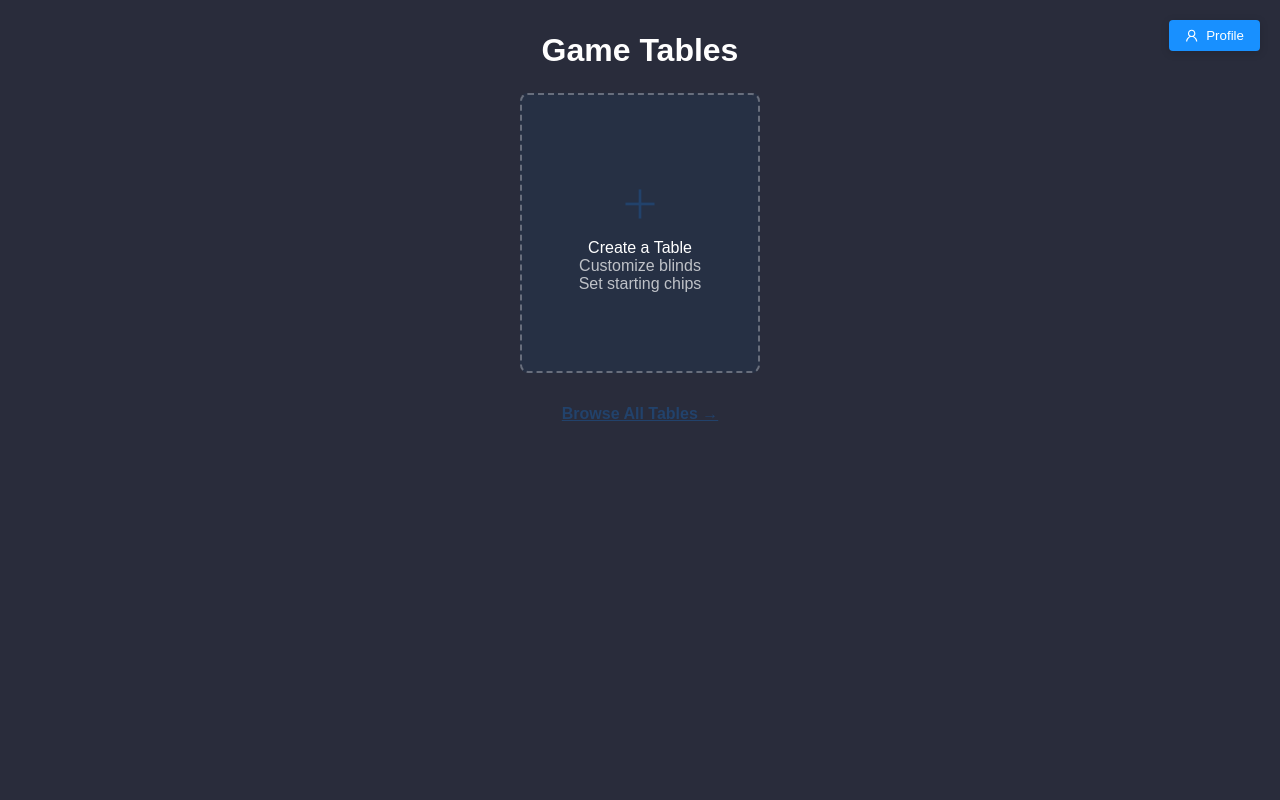
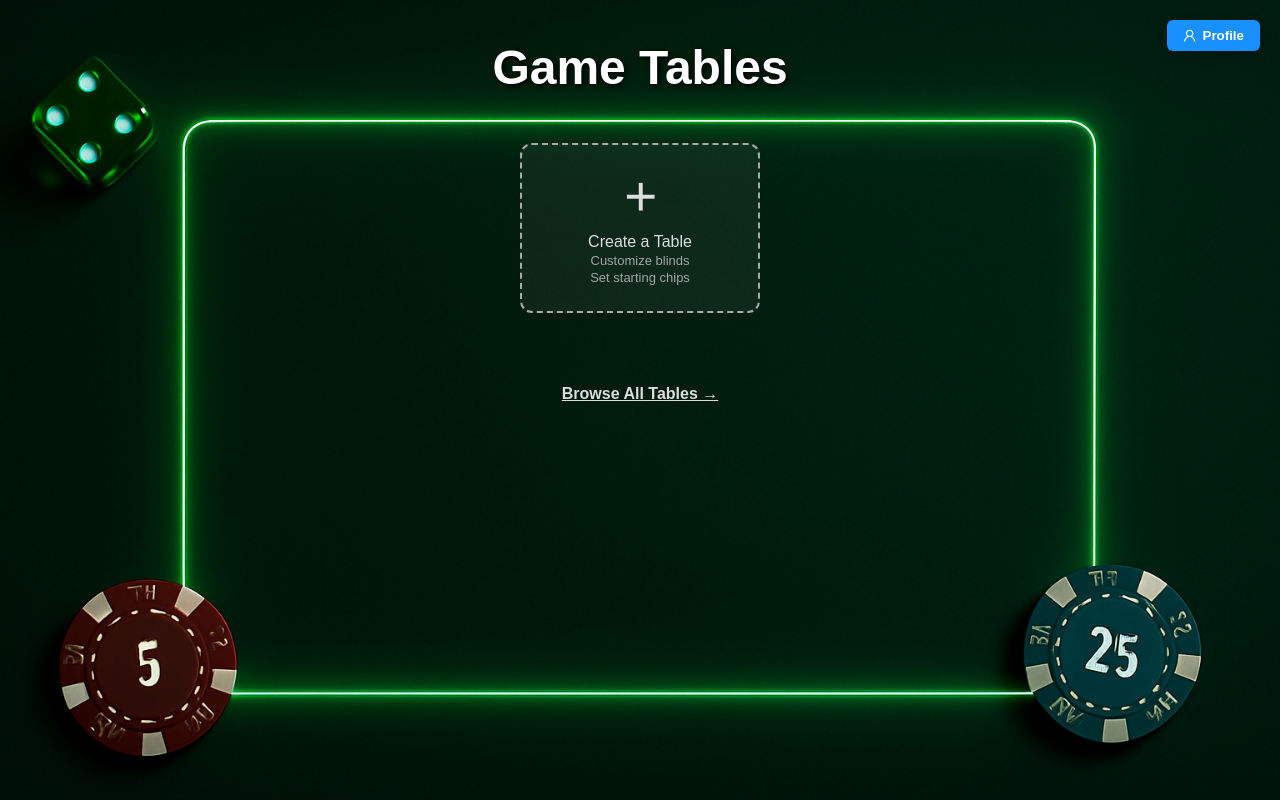
Before and after one commit to Qavrox/sopra-fs25-group-45-client, a Next.js app: page /lobby in a window 1280 px wide. Built offline with nearby package versions, Linux system fonts and the light colour scheme; what @ant-design/nextjs-registry would draw is missing.

Commit message:
beautify lobby page and gametable

```diff
--- /dev/null
+++ b/app/lobby/page.module.css
@@ -0,0 +1,120 @@
+.lobbyWrapper {
+    min-height: 100vh;
+    background-image: url("/images/background1.png");
+    background-size: cover;
+    background-position: center;
+    background-repeat: no-repeat;
+    padding: 40px 24px;
+    position: relative;
+    backdrop-filter: brightness(0.85);
+}
+
+.profileButton {
+    position: absolute;
+    top: 20px;
+    right: 20px;
+    background-color: #1890ff;
+    color: white;
+    border: none;
+    border-radius: 6px;
+    padding: 8px 16px;
+    font-weight: 600;
+    display: flex;
+    align-items: center;
+    gap: 6px;
+    cursor: pointer;
+    box-shadow: 0 4px 12px rgba(0, 0, 0, 0.3);
+    transition: background 0.2s;
+}
+.profileButton:hover {
+    background-color: #40a9ff;
+}
+
+.title {
+    text-align: center;
+    font-size: 48px;
+    color: #fff;
+    font-weight: bold;
+    margin-bottom: 48px;
+    text-shadow: 2px 2px 6px #000;
+}
+
+.cardsWrapper {
+    display: flex;
+    flex-wrap: wrap;
+    justify-content: center;
+    gap: 32px;
+    padding: 0 20px;
+}
+
+.roomCard {
+    background-color: rgba(255, 255, 255, 0.08);
+    border: 1px solid rgba(255, 255, 255, 0.15);
+    border-radius: 12px;
+    padding: 20px;
+    width: 240px;
+    color: #fff;
+    cursor: pointer;
+    text-align: center;
+    transition: transform 0.2s, box-shadow 0.2s;
+}
+.roomCard:hover {
+    transform: translateY(-5px);
+    box-shadow: 0 8px 24px rgba(0, 0, 0, 0.4);
+}
+
+.blindInfo {
+    font-size: 14px;
+    color: #ccc;
+    margin-top: 4px;
+}
+
+.createWrapper {
+    display: flex;
+    justify-content: center;
+    margin-bottom: 32px;
+}
+
+.createCard {
+    border: 2px dashed #aaa;
+    border-radius: 12px;
+    width: 240px;
+    padding: 24px;
+    background-color: rgba(255, 255, 255, 0.05);
+    color: #ddd;
+    cursor: pointer;
+    text-align: center;
+    transition: transform 0.2s, box-shadow 0.2s;
+}
+.createCard:hover {
+    transform: scale(1.05);
+    box-shadow: 0 6px 20px rgba(0, 0, 0, 0.3);
+}
+.createIcon {
+    font-size: 36px;
+    font-weight: bold;
+    margin-bottom: 12px;
+}
+
+.subtext {
+    font-size: 13px;
+    opacity: 0.7;
+    margin: 2px 0;
+}
+
+.browseAll {
+    margin-top: 40px;
+    text-align: center;
+}
+.browseButton {
+    background: none;
+    border: none;
+    color: #ddd;
+    font-weight: bold;
+    font-size: 16px;
+    cursor: pointer;
+    text-decoration: underline;
+}
+.browseButton:hover {
+    color: #fff;
+}
--- a/app/lobby/page.tsx
+++ b/app/lobby/page.tsx
@@ -4,6 +4,7 @@ import { UserOutlined } from '@ant-design/icons';
 import { useRouter } from 'next/navigation';
 import { apiClient } from '../api/apiClient';
 import type { Game } from '@/types/game';
+import styles from './page.module.css'; // 使用模块化样式
 
 export default function Lobby() {
     const [rooms, setRooms] = useState<Game[]>([]);
@@ -18,69 +19,46 @@ export default function Lobby() {
 
     const navigateToProfile = () => {
         const userId = apiClient.getUserId();
-    if (userId) {
-      router.push(`/users/${userId}`);
-    } else {
-      router.push('/login');
-    }
+        router.push(userId ? `/users/${userId}` : '/login');
     };
 
     return (
-    <main className="lobby-container">
-      {/* profile button */}
-      <button
-        onClick={navigateToProfile}
-        className="profile-button"
-        style={{
-          position: 'absolute',
-          top: '20px',
-          right: '20px',
-          backgroundColor: '#1890ff',
-          color: 'white',
-          border: 'none',
-          borderRadius: '4px',
-          padding: '8px 16px',
-          display: 'flex',
-          alignItems: 'center',
-          gap: '8px',
-          cursor: 'pointer',
-          boxShadow: '0 2px 8px rgba(0, 0, 0, 0.15)'
-        }}
-      >
-        <UserOutlined /> Profile
+        <main className={styles.lobbyWrapper}>
+            <button className={styles.profileButton} onClick={navigateToProfile}>
+                <UserOutlined/> Profile
             </button>
 
-      <h1 className="lobby-title">Game Tables</h1>
-      <div className="game-cards-container">
+            <h1 className={styles.title}>Game Tables</h1>
+
+            {/* 第一行：Create Table */}
+            <div className={styles.createWrapper}>
+                <div className={styles.createCard} onClick={() => router.push('/lobby/create')}>
+                    <div className={styles.createIcon}>＋</div>
+                    <p>Create a Table</p>
+                    <p className={styles.subtext}>Customize blinds</p>
+                    <p className={styles.subtext}>Set starting chips</p>
+                </div>
+            </div>
+
+            {/* 第二行：已有房间 */}
+            <div className={styles.cardsWrapper}>
                 {rooms.map((room) => (
                     <div
                         key={room.id}
+                        className={styles.roomCard}
                         onClick={() => router.push(`/game/${room.id}`)}
-            className="game-card"
                     >
-            <div className="text-center text-xl font-bold">Game {room.id}</div>
-            <p>{room.players.length} players, {room.gameStatus}</p>
+                        <h3>Game #{room.id}</h3>
+                        <p>{room.players.length} players · {room.gameStatus}</p>
                         <p className="text-sm">Small Blind: {room.smallBlind}</p>
                         <p className="text-sm">Big Blind: {room.bigBlind}</p>
                     </div>
                 ))}
+            </div>
 
-        {/* Create Table Card */}
-        <div
-          onClick={() => router.push('/lobby/create')}
-          className="create-game-card"
-        >
-          <div className="create-icon">＋</div>
-          <p>Create a Table</p>
-          <p className="text-sm" style={{ opacity: 0.7 }}>Customize blinds</p>
-          <p className="text-sm" style={{ opacity: 0.7 }}>Set starting chips</p>
-        </div>
-      </div>
-      <div style={{ textAlign: 'center' }}>
-        <button
-          onClick={() => router.push('/lobby/rooms')}
-          className="browse-button"
-        >
+
+            <div className={styles.browseAll}>
+                <button onClick={() => router.push('/lobby/rooms')} className={styles.browseButton}>
                     Browse All Tables →
                 </button>
             </div>
```
Also changed, not shown: app/components/Gametable/GameTable.module.css (+12 -6 lines), app/components/Gametable/Gametable.css (+14 -0 lines). Lines whose indentation alone changed are shown as unchanged.
